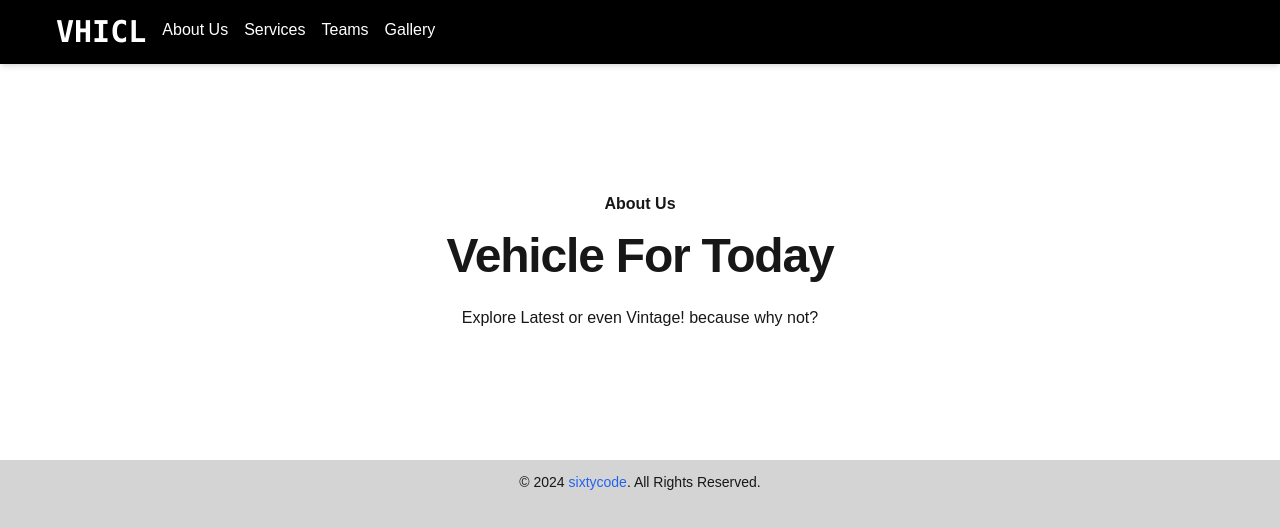
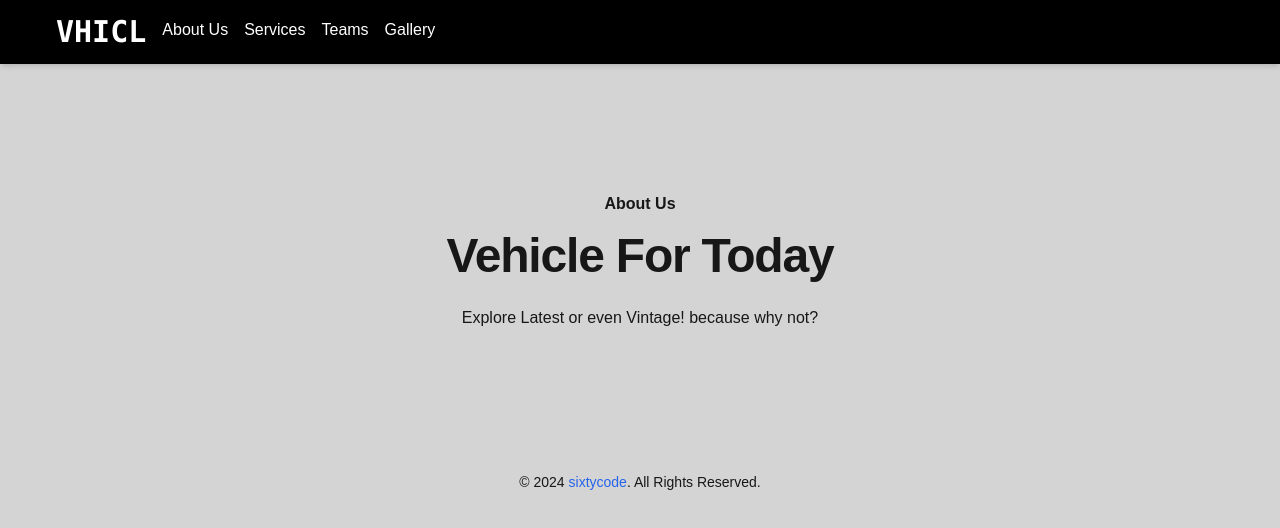
Before and after one commit to sixtycode/profilr, a Next.js app: page /about in a window 1280 px wide. Shown: the top 528 px of the page. Built offline with nearby package versions, Linux system fonts and the light colour scheme.

Commit message:
style: accesibility

```diff
--- a/src/app/about/page.tsx
+++ b/src/app/about/page.tsx
@@ -1,7 +1,7 @@
 export default function About() {
   return (
     <>
-      <main className="grid min-h-full place-items-center bg-white dark:bg-neutral-800 px-6 py-24 sm:py-32 lg:px-8">
+      <main className="grid min-h-full place-items-center px-6 py-24 sm:py-32 lg:px-8">
         <div className="text-center">
           <p className="text-base font-semibold">About Us</p>
           <h1 className="mt-4 text-3xl font-bold tracking-tight sm:text-5xl">
```
